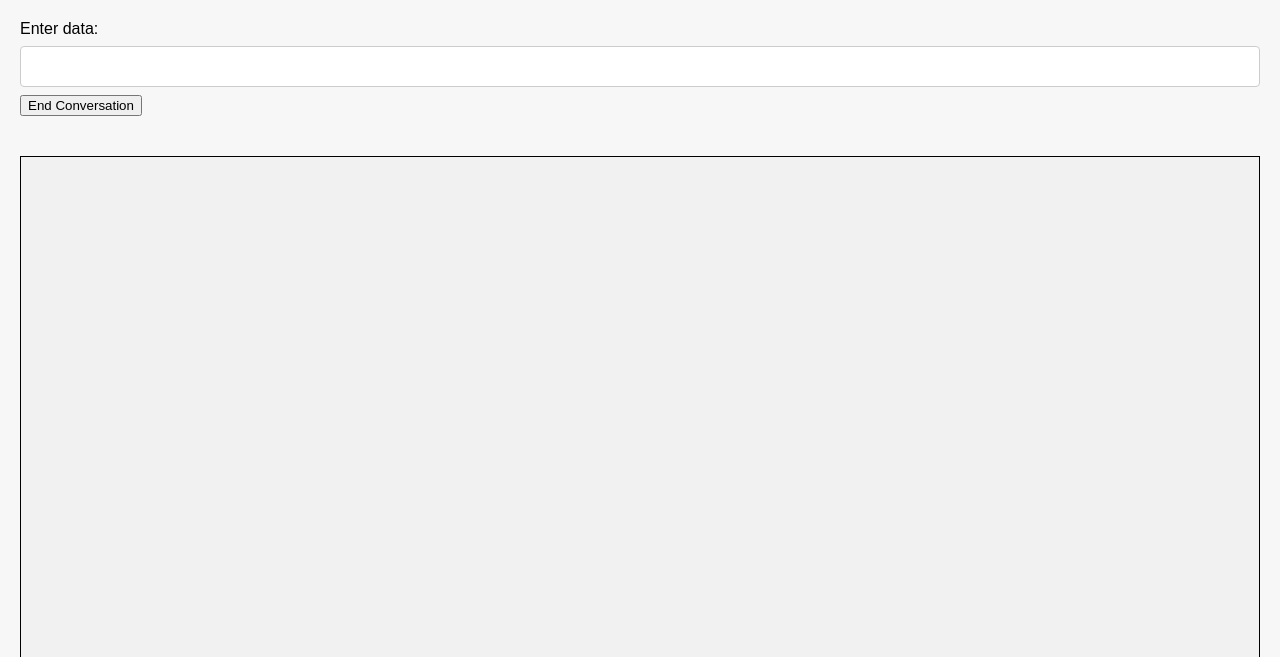
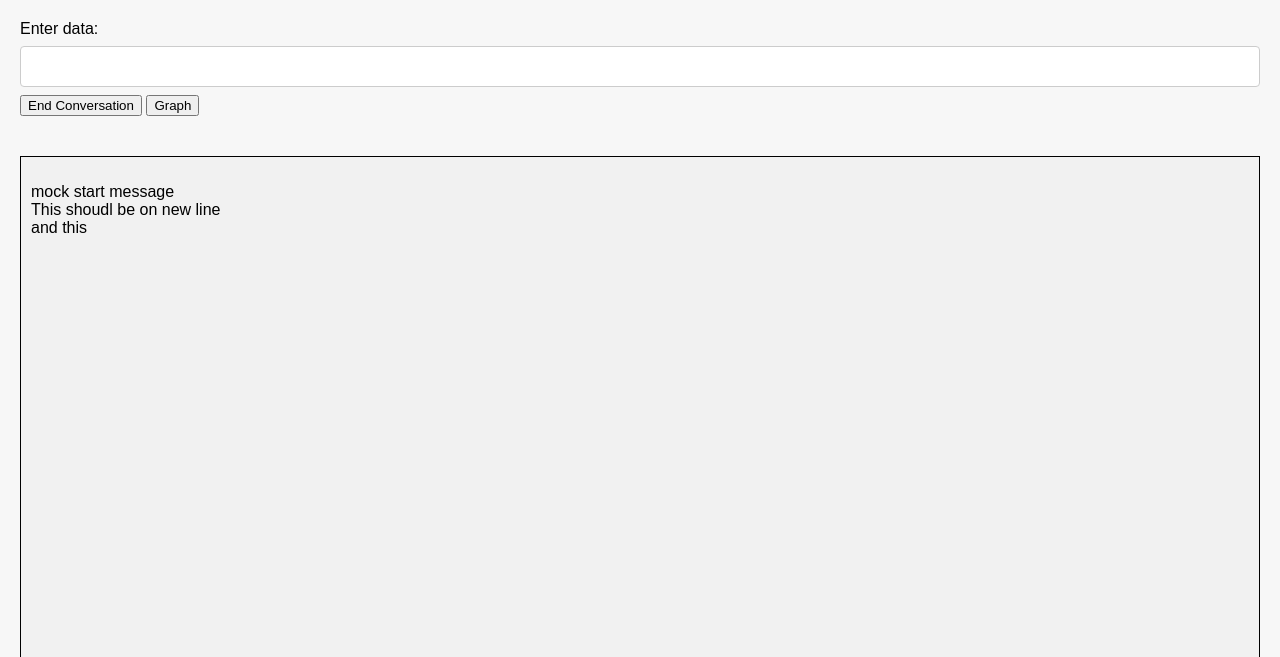
Before and after one commit to two-hack/two-hackathon-2023, a Flask app: template templates/use.html in a window 1280 px wide. Shown: the part 107-764 px from the top of the page. Run offline with Flask 3, Linux system fonts and the light colour scheme; the template is opened without the code that fills it: most values are stand-ins (such as "Sample title", 1, 10 or a date in 2020); a database or web service that is not in the repository returns one stand-in record (values such as "Sample title"); data that the repository does not hold is empty.

Commit message:
creating graph

```diff
--- a/app.py
+++ b/app.py
@@ -1,7 +1,7 @@
 import json
 from src import main
 
-TESTING = False
+TESTING = True
 if TESTING:
     from src import mock as backend
 else:
@@ -70,6 +70,8 @@ def handle_prompt():
 
     if prompt == "END":
         return main.parse_respone(backend.end("End conversation", request.args['name']))
+    if prompt == "GRAPH":
+        return main.parse_respone(backend.end("graph", request.args['name']))
 
     print(f"sending prompt: {prompt}")
     respone = backend.chat_with_gpt(prompt)
--- a/script.py
+++ b/script.py
@@ -264,7 +264,7 @@ def end(lastInput, username) -> str:
 
 
 
-        plt.savefig("User {}s Progress.png".format(username))
+        plt.savefig("users/{}/out.png".format(username))
 
         # print(graph)
 
--- a/src/mock.py
+++ b/src/mock.py
@@ -28,4 +28,5 @@ def init(str):
 def end(msg, path_to_json):
     """should run this when user leaves conv
     when uesr clck end button"""
+    time.sleep(2)
     return """mock end message"""
--- a/templates/use.html
+++ b/templates/use.html
@@ -8,6 +8,7 @@
       <label for="inputData">Enter data: </label>
       <input type="text" id="inputData" name="inputData" required>
       <button type="button" onclick="call_end()">End Conversation</button>
+      <button type="button" onclick="call_graph()">Graph</button>
     </form>
 
 
@@ -18,6 +19,14 @@
 
   const inputDataField = document.getElementById("inputData");
   const chatbox = document.getElementById("chatbox");
+
+  inputDataField.addEventListener("keyup", function(event) {
+    if (event.key === "Enter") {
+      event.preventDefault();
+      call_prompt(inputDataField.value);
+    }
+  });
+
 
   function call_init() {
       fetch('/handle_innit?name={{name}}')
@@ -35,8 +44,32 @@
           });
   }
 
+  function call_graph() {
+    document.getElementById("myForm").style.display = "none";
+    document.getElementsByClassName("loading")[0].style.display = "block";
+
+    fetch('/handle_prompt?data=GRAPH&name={{name}}')
+        .then(response => response.text())
+        .then(text => {
+            const message = document.createElement("p");
+            message.textContent = text;
+            chatbox.appendChild(message);
+
+            document.getElementsByClassName("loading")[0].style.display = "none";
+
+            document.createElement("img").src = "{{url_for('static', filename='images/loading.gif')}}";
+
+        })
+        .catch(error => {
+            console.error('Error fetching data:', error);
+        });
+
+  }
+
   function call_end() {
-        document.getElementById("myForm").style.display = "none";
+    document.getElementsByClassName("loading")[0].style.display = "block";
+    document.getElementById("myForm").style.display = "none";
+
 
     fetch('/handle_prompt?data=END&name={{name}}')
         .then(response => response.text())
@@ -44,19 +77,13 @@
             const message = document.createElement("p");
             message.textContent = text;
             chatbox.appendChild(message);
+            document.getElementsByClassName("loading")[0].style.display = "none";
         })
         .catch(error => {
             console.error('Error fetching data:', error);
         });
 
   }
-
-  inputDataField.addEventListener("keyup", function(event) {
-    if (event.key === "Enter") {
-      event.preventDefault();
-      call_prompt(inputDataField.value);
-    }
-  });
 
   function call_init() {
       fetch('/handle_innit?name={{name}}')
```
